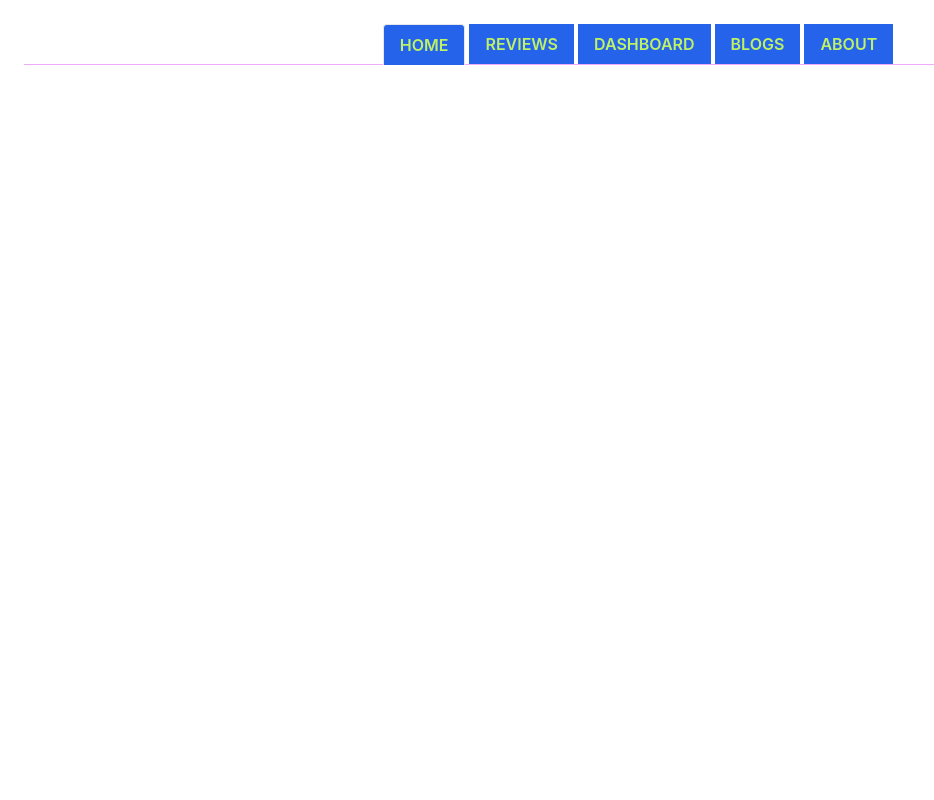
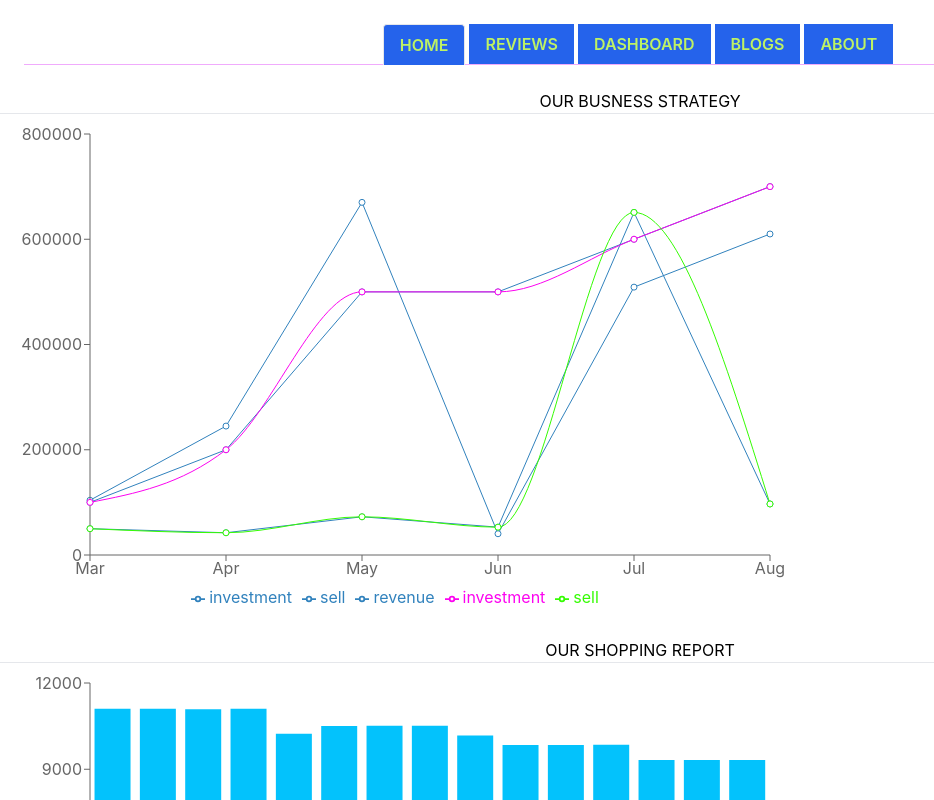
Before and after one commit to habulCoderJohnny/-product-analysis-website, a React (Create React App) app: page /dashboard in a window 1280 px wide. Shown: the top 800 px of the page, without its empty margins (0-934 px from the left). Built offline with nearby package versions, Linux system fonts and the light colour scheme.

Commit message:
applied grid-tampleate & charts cooked in Dashboard& add json file

```diff
--- a/package.json
+++ b/package.json
@@ -3,9 +3,13 @@
   "version": "0.1.0",
   "private": true,
   "dependencies": {
+    "@fortawesome/fontawesome-svg-core": "^6.1.1",
+    "@fortawesome/free-solid-svg-icons": "^6.1.1",
+    "@fortawesome/react-fontawesome": "^0.1.18",
     "@testing-library/jest-dom": "^5.16.3",
     "@testing-library/react": "^12.1.4",
     "@testing-library/user-event": "^13.5.0",
+    "axios": "^0.26.1",
     "react": "^18.0.0",
     "react-dom": "^18.0.0",
     "react-router-dom": "^6.3.0",
--- a/public/review.json
+++ b/public/review.json
@@ -2,7 +2,7 @@
     {
       "position": 1,
       "name": "Rita C. Deleo",
-      "profile": "https://images.pexels.com/photos/1845534/pexels-photo-1845534.jpeg?auto=compress&cs=tinysrgb&dpr=1&w=500",
+      "profile": "https://encrypted-tbn0.gstatic.com/images?q=tbn:ANd9GcRuqjcc2r5lddAVrJ68omIPBtcu_oPX0jGINQ&usqp=CAU",
       "rating": 4,
       "content": "I love my !! It is definitely more slim and lightweight than my iPhone 8 plus.  "
     },
@@ -26,7 +26,7 @@
       "position": 4,
       "title": "It feels like they’re making these worse on purpose",
       "name": "George maxwell",
-      "profile": "https://cdn.mos.cms.futurecdn.net/3kZ3hc2YMB6LXiPohtyfKa.jpg",
+      "profile": "https://encrypted-tbn0.gstatic.com/images?q=tbn:ANd9GcSGbzI-d9zqjdL2uTjtWGto7ksyBvLLdmDOog&usqp=CAU",
       "rating": 1,
       "content": "This is the last iPhone I’ll own, I hate it so much, this is the one that’s going to make me never buy another iPhone and I’ve had them since the 4. "
     },
--- a/src/App.js
+++ b/src/App.js
@@ -20,7 +20,6 @@ function App() {
         <Route path='/blog' element={<Blog/>}></Route>
         <Route path='/about' element={<About/>}></Route>
         <Route path='*' element={<NotFound/>}></Route>
-
       </Routes>
 
     </div>
--- a/src/components/CustomerReview/CustomerReview.js
+++ b/src/components/CustomerReview/CustomerReview.js
@@ -1,10 +1,17 @@
+import { faStar } from '@fortawesome/free-solid-svg-icons';
+import { FontAwesomeIcon } from '@fortawesome/react-fontawesome';
 import React from 'react';
 
 const CustomerReview = (props) => {
-    const {name,body,rating} = props.review
+    const {profile, name, content, rating} = props.review
     return (
-        <div>
-            {name}
+        <div className='border-2 border-red-500 rounded p-3 text-white bg-cyan-500 shadow-lg shadow-cyan-500/50'>
+            <img className='w-10 rounded-full align-middle m-auto' src={profile} alt="" srcset="" />
+            <h3 className='text-black font-mono'>{name}</h3>
+            <p className=''>{content}</p>
+            <p className='text-yellow-500 font-bold'>Ratings: {rating}  <FontAwesomeIcon icon={faStar}></FontAwesomeIcon></p>
+
+
         </div>
     );
 };
--- /dev/null
+++ b/src/components/Dashboard/Charts/BarCharts.js
@@ -0,0 +1,37 @@
+import axios from 'axios';
+import React, { useEffect, useState } from 'react';
+import { Bar, BarChart, Tooltip, XAxis, YAxis } from 'recharts';
+
+const BarCharts = () => {
+    const [phones, setPhones] = useState([]);
+    useEffect(() => {
+        axios.get('data2.json')
+            .then(data => {
+                const loadedData = data.data.data;
+                const phoneData = loadedData.map(phone => {
+                    const parts = phone.slug.split('-')
+                    const ph = {
+                        name: parts[0],
+                        value: parseInt(parts[1])
+                    };
+                    return ph;
+                });
+                setPhones(phoneData)
+                // console.log(phoneData)
+
+            })
+
+    }, []);
+    return (
+        <BarChart width={800} height={400} data={phones} margin={{
+            top: 20, right: 30, left: 30, bottom: 5}}>
+            <Bar dataKey="value" fill="#03c2fc" />
+            <XAxis dataKey={'name'}></XAxis>
+        <Tooltip></Tooltip>
+        <YAxis></YAxis>
+        </BarChart>
+
+    );
+};
+
+export default BarCharts;
--- /dev/null
+++ b/src/components/Dashboard/Charts/LineCharts.js
@@ -0,0 +1,63 @@
+import React from 'react';
+import { Legend, Line, LineChart,Tooltip, XAxis, YAxis } from 'recharts';
+
+const LineCharts = () => {
+    const data = [
+        {
+            "month": "Mar",
+            "investment": 100000,
+            "sell": 50000,
+            "revenue": 104010
+        },
+        {
+            "month": "Apr",
+            "investment": 200000,
+            "sell": 42300,
+            "revenue": 245000
+        },
+        {
+            "month": "May",
+            "investment": 500000,
+            "sell": 72600,
+            "revenue": 670100
+        },
+        {
+            "month": "Jun",
+            "investment": 500000,
+            "sell": 52900,
+            "revenue": 40405
+        },
+        {
+            "month": "Jul",
+            "investment": 600000,
+            "sell": 651000,
+            "revenue": 509000
+        },
+        {
+            "month": "Aug",
+            "investment": 700000,
+            "sell": 97000,
+            "revenue": 610000
+        }
+    ]
+
+    return (
+        // <ResponsiveContainer width="100%" height="100%">
+        <LineChart width={800} height={500} data={data} margin={{
+            top: 20, right: 30, left: 30, bottom: 5}}>
+            <Line dataKey={'investment'}></Line>
+            <Line dataKey={'sell'}></Line>
+            <Line dataKey={'revenue'}></Line>
+            <XAxis dataKey={'month'}></XAxis>
+            <YAxis></YAxis>
+            <Tooltip></Tooltip>
+            <Legend/>
+          <Line type="monotone" dataKey="investment" stroke="#fc03f0" activeDot={{ r: 8 }} />
+          <Line type="monotone" dataKey="sell" stroke="#35fc03" />
+        </LineChart>
+        /* </ResponsiveContainer> */
+
+    );
+};
+
+export default LineCharts;
--- a/src/components/Dashboard/Dashboard.js
+++ b/src/components/Dashboard/Dashboard.js
@@ -1,8 +1,19 @@
 import React from 'react';
+import BarCharts from './Charts/BarCharts';
+import LineCharts from './Charts/LineCharts';
+
+
 
 const Dashboard = () => {
     return (
         <div>
+            <h1>OUR BUSNESS STRATEGY</h1>
+            <hr />
+            <LineCharts></LineCharts>
+            <br />
+            <h1>OUR SHOPPING REPORT</h1>
+            <hr />
+            <BarCharts></BarCharts>
 
         </div>
     );
--- a/src/components/Home/Home.js
+++ b/src/components/Home/Home.js
@@ -1,23 +1,25 @@
 import React from 'react';
+
+import Review from '../Review/Review';
 
 const Home = () => {
 
     return (
         <div className=''>
             <div className='flex justify-around items-center mt-10'>
-                <div className='text-5xl font-mono font-extrabold text-cyan-500 '>
+                <div className='text-5xl font-mono font-extrabold text-cyan-500'>
                     <h1>Mars Mission 2030</h1>
                     <h1><span className='text-amber-600 underline underline-offset-2'>Human mission to Mars</span></h1>
-                    <p className='text-sm'>The idea of sending humans to Mars has been the subject of aerospace engineering and scientific studies since the late 1940s as part of the broader exploration of Mars. Some have also considered exploring the Martian moons of Phobos and Deimos.[1] Long-term proposals have included sending settlers and terraforming the planet. Proposals for human missions to Mars came from e.g. NASA, Russia, Boeing, SpaceX, and the Inspiration Mars Foundation. As of 2022, only rovers have been on Mars. The farthest humans have been beyond Earth is the Moon.</p>
+                    <p className='text-sm m-4'>The idea of sending humans to Mars has been the subject of aerospace engineering and scientific studies since the late 1940s as part of the broader exploration of Mars. Some have also considered exploring the Martian moons of Phobos and Deimos.terraforming the planet. Proposals for human missions to Mars came from e.g. NASA, Russia, Boeing, SpaceX, and the Inspiration Mars Foundation. As of 2022, only rovers have been on Mars. The farthest humans have been beyond Earth is the Moon.</p>
 
                 </div>
 
-                <img className="w-2/4" src="mars.png" />
+                <img className="w-2/4" src="mars.png"/>
             </div>
 
 
-            <div className="">
-
+            <div className="m-8">
+                <Review></Review>
 
             </div>
 
--- a/src/components/Review/Review.js
+++ b/src/components/Review/Review.js
@@ -14,12 +14,14 @@ const Review = () => {
     return (
         <div>
             <h1>Customer Reviews: {reviews.length}</h1>
+            <div className='grid grid-cols-2 gap-8 m-8 shadow-lg shadow-blue-500/50'>
                 {
                     reviews.map(review => <CustomerReview key={review.position}
                         review={review}>
 
                         </CustomerReview>)
                 }
+                </div>
         </div>
     );
 };
```
Also changed, not shown: public/data2.json (added, +3 -0 lines), 1 other file (tests, documents, lock files or other folders).
